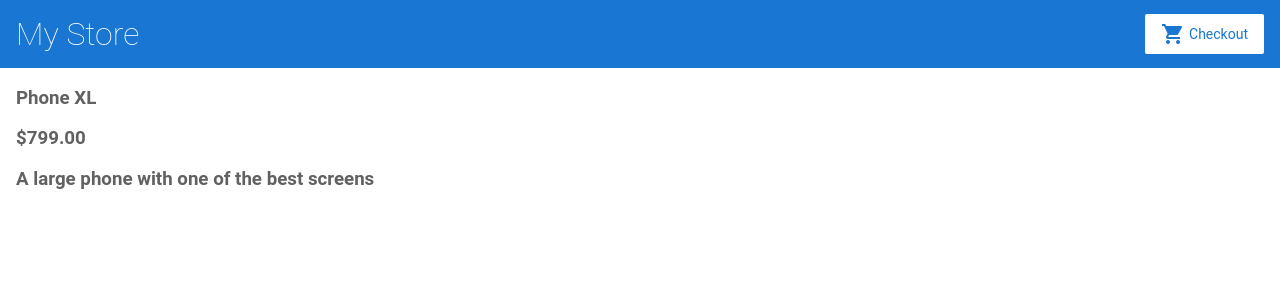
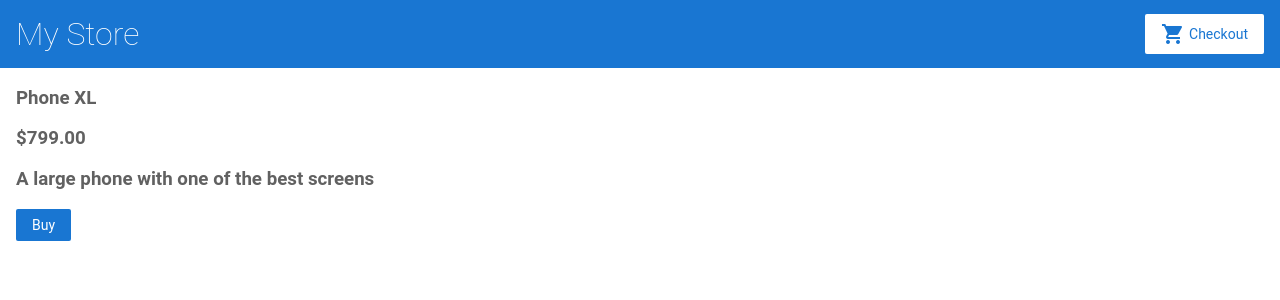
Before and after one commit to AlessiRizzo/esercizio-ecommerce-angular, an Angular app: page /products/1 in a window 1280 px wide. Shown: the top 300 px of the page. Built offline with nearby package versions, Linux system fonts and the light colour scheme.

Commit message:
2 files modified

```diff
--- a/src/app/product-details/product-details.component.html
+++ b/src/app/product-details/product-details.component.html
@@ -4,4 +4,7 @@
   <h3>{{ product.price | currency }}</h3>
   <!--currency per trasformare da numero a stringa-->
   <h3>{{ product.description }}</h3>
+
+  <button type="button" (click)="addToCart(product)">Buy</button>
+  <!--bottone per aggiungere prodotto al carrello-->
 </div>
--- a/src/app/product-details/product-details.component.ts
+++ b/src/app/product-details/product-details.component.ts
@@ -2,17 +2,27 @@
 import { ActivatedRoute } from '@angular/router';
 
 import { Product, products } from '../products';
+import { CartService } from '../cart.service';
 
 @Component({
   selector: 'app-product-details',
   templateUrl: './product-details.component.html',
   styleUrls: ['./product-details.component.css'],
 })
-export class ProductDetailsComponent {
+export class ProductDetailsComponent implements OnInit {
   product: Product | undefined;
 
-  constructor(private route: ActivatedRoute) {}
-  //iniettare ActivateRoute nel costruttore
+  constructor(
+    private route: ActivatedRoute,
+    private cartService: CartService
+  ) {}
+  //iniettare ActivateRoute nel costruttore e iniettare il servizio carrello
+
+  addToCart(product: Product) {
+    this.cartService.addToCart(product);
+    window.alert('Your product has been added to the cart!');
+  }
+  //prende product come argomento, usa il metodo per aggiungere il prodotto al carrello e visualizza il messaggio
 
   ngOnInit() {
     //prendi l'id del prodotto dalla route
```
